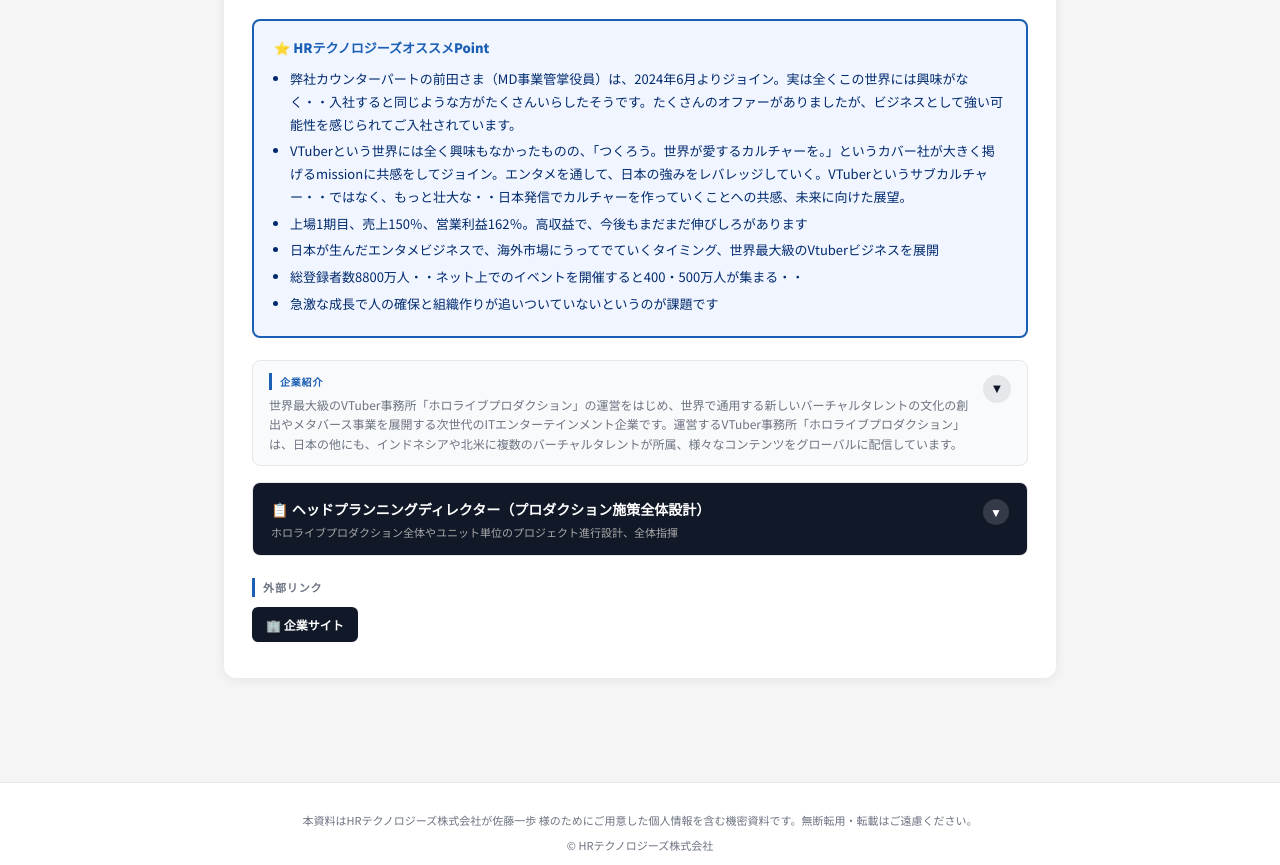
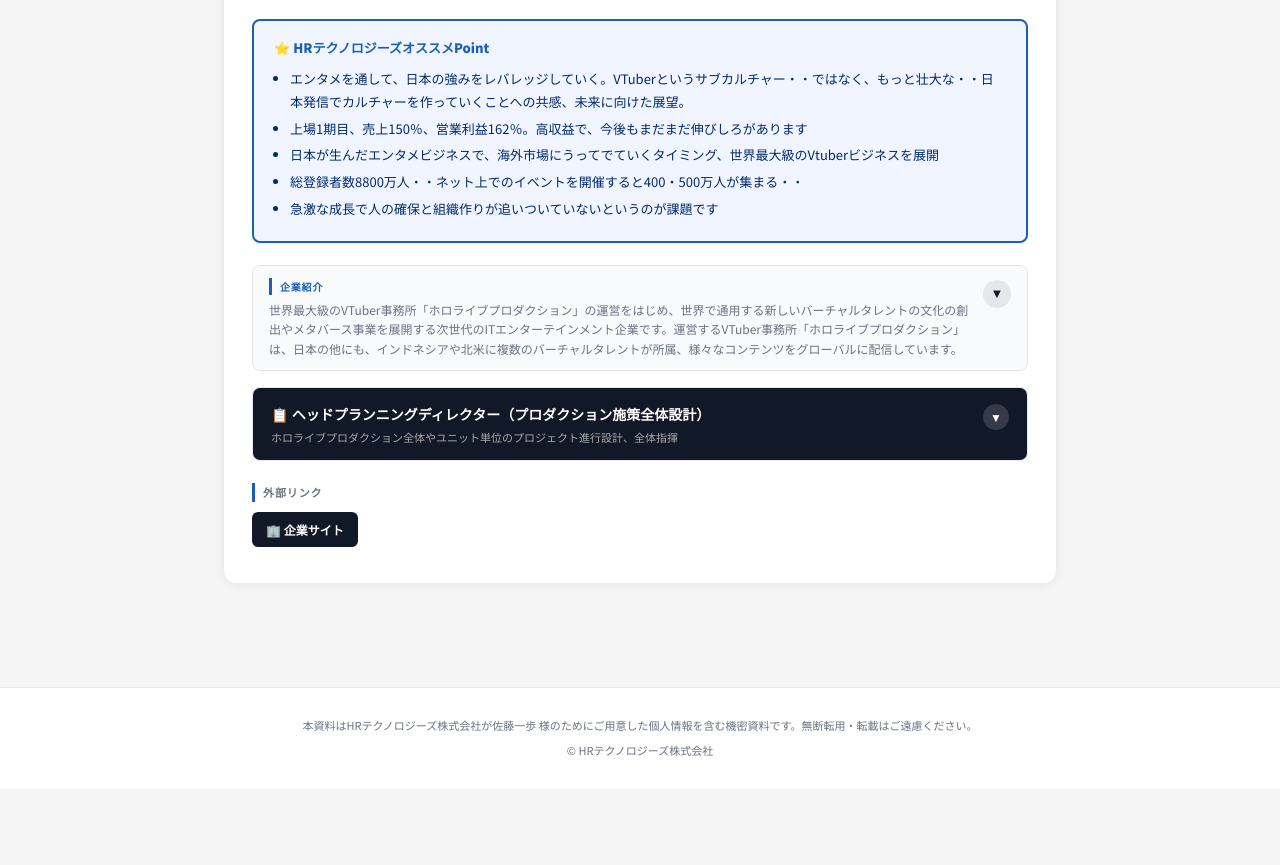
Before and after one commit to morich-inc/sato.kazuho, a plain HTML site: page index.html in a window 1280 px wide. Shown: the part 2526-3391 px from the top of the page. After the commit the page ends 3315 px from the top, so only its background shows below. Drawn offline with Linux system fonts and the light colour scheme.

Commit message:
Update index.html

```diff
--- a/index.html
+++ b/index.html
@@ -197,7 +197,7 @@
   </div>
   <div class="highlight">
     <h3>⭐ HRテクノロジーズオススメPoint</h3>
-    <ul><li>弊社カウンターパートの前田さま（MD事業管掌役員）は、2024年6月よりジョイン。実は全くこの世界には興味がなく・・入社すると同じような方がたくさんいらしたそうです。たくさんのオファーがありましたが、ビジネスとして強い可能性を感じられてご入社されています。</li><li>VTuberという世界には全く興味もなかったものの、「つくろう。世界が愛するカルチャーを。」というカバー社が大きく掲げるmissionに共感をしてジョイン。エンタメを通して、日本の強みをレバレッジしていく。VTuberというサブカルチャー・・ではなく、もっと壮大な・・日本発信でカルチャーを作っていくことへの共感、未来に向けた展望。</li><li>上場1期目、売上150％、営業利益162％。高収益で、今後もまだまだ伸びしろがあります</li><li>日本が生んだエンタメビジネスで、海外市場にうってでていくタイミング、世界最大級のVtuberビジネスを展開</li><li>総登録者数8800万人・・ネット上でのイベントを開催すると400・500万人が集まる・・</li><li>急激な成長で人の確保と組織作りが追いついていないというのが課題です</li></ul>
+    <ul><li>エンタメを通して、日本の強みをレバレッジしていく。VTuberというサブカルチャー・・ではなく、もっと壮大な・・日本発信でカルチャーを作っていくことへの共感、未来に向けた展望。</li><li>上場1期目、売上150％、営業利益162％。高収益で、今後もまだまだ伸びしろがあります</li><li>日本が生んだエンタメビジネスで、海外市場にうってでていくタイミング、世界最大級のVtuberビジネスを展開</li><li>総登録者数8800万人・・ネット上でのイベントを開催すると400・500万人が集まる・・</li><li>急激な成長で人の確保と組織作りが追いついていないというのが課題です</li></ul>
   </div>
   <div class="accordion">
     <div class="acc-header" onclick="toggleAcc(this)">
```
